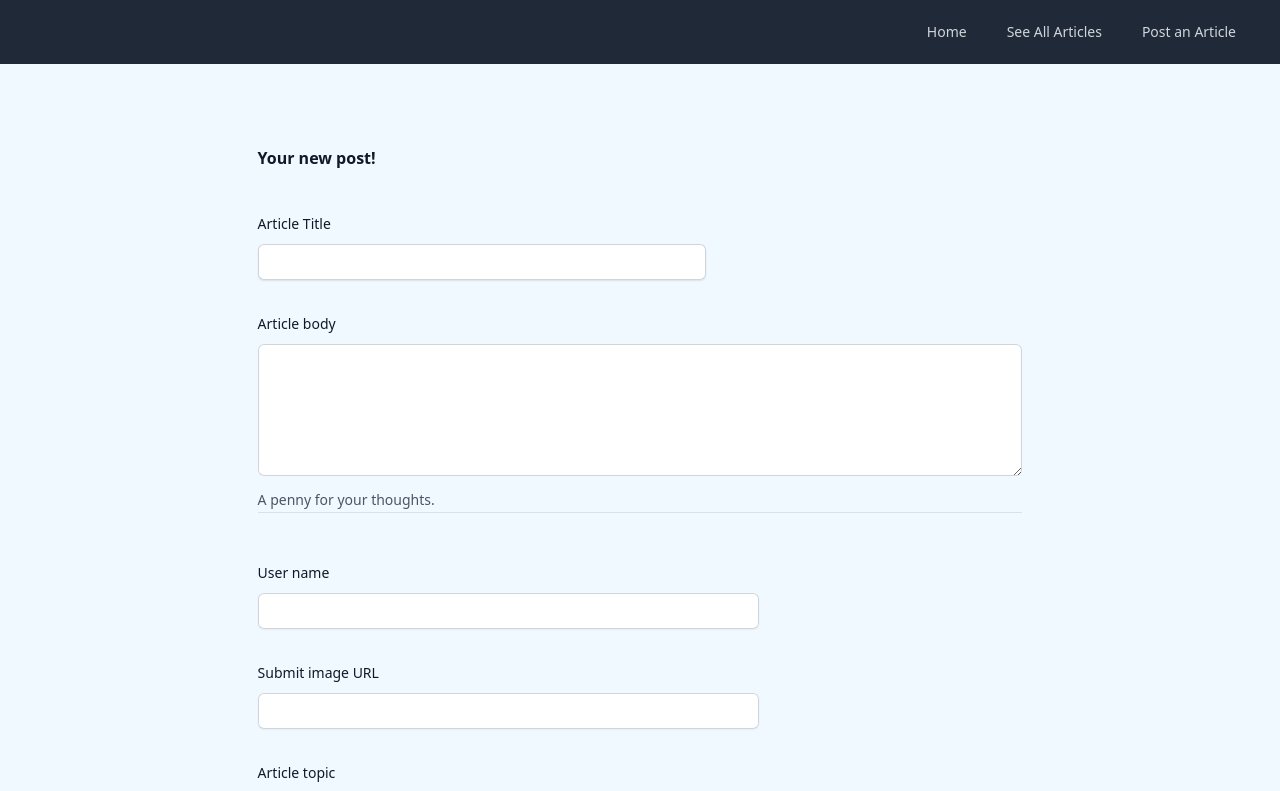
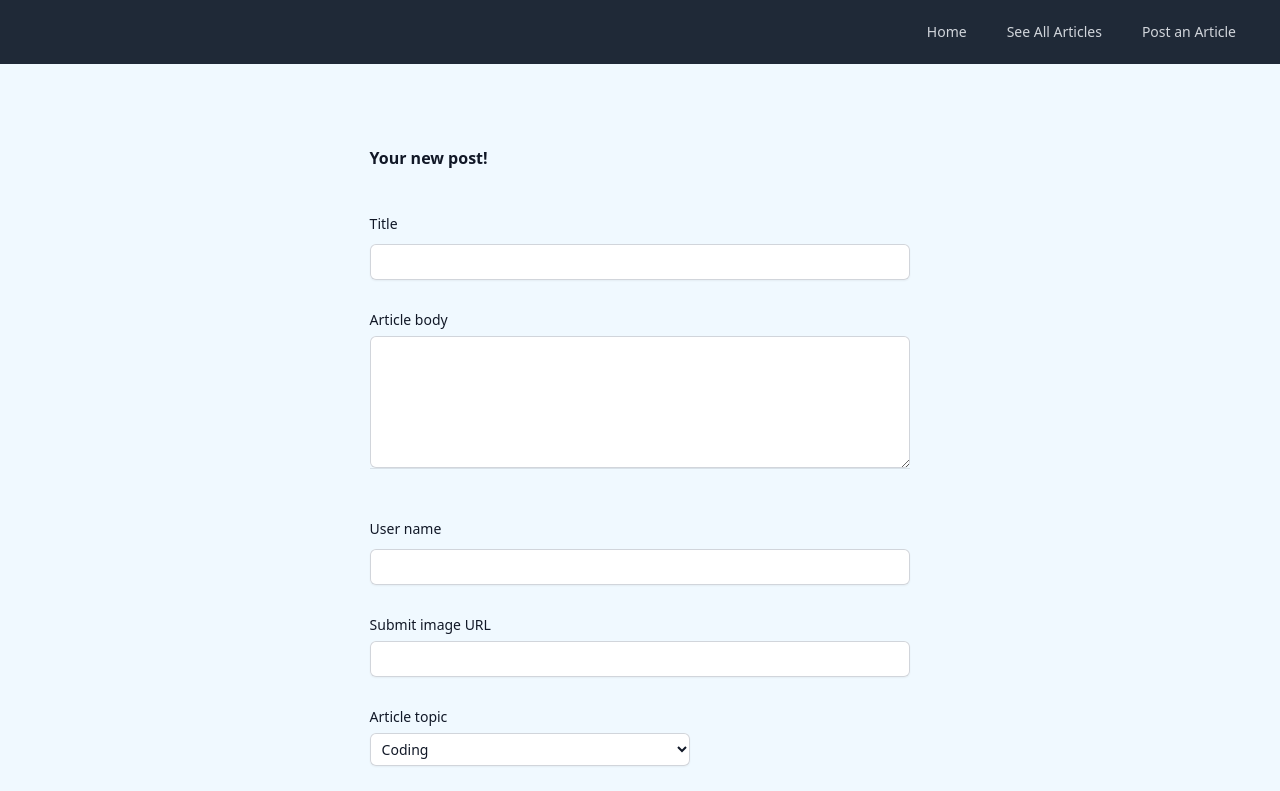
Before and after one commit to AlfredoGvz/front-end-project, a React (Vite) app: page /post_new_article in a window 1280 px wide. Shown: the top 791 px of the page. Built offline with nearby package versions, Linux system fonts and the light colour scheme.

Commit message:
Update post article form

```diff
--- a/src/components/Post-Article.jsx
+++ b/src/components/Post-Article.jsx
@@ -1,5 +1,6 @@
 export default function PostNewArticle() {
   return (
+    <div className="w-9/12 m-auto">
       <form className="p-12 post-article-form">
         <div className="space-y-12 outer-gallery-wrapper m-auto">
           <div className="border-b border-gray-900/10">
@@ -7,35 +8,33 @@ export default function PostNewArticle() {
               Your new post!
             </h2>
 
-          <div className="mt-10 grid grid-cols-1 gap-x-6 gap-y-8 sm:grid-cols-6">
-            <div className="sm:col-span-4">
+            <div className="mt-10  gap-x-6 gap-y-8">
+              <div className="">
                 <label
-                htmlFor="title"
+                  htmlFor="author"
                   className="block text-sm font-medium leading-6 text-gray-900"
                 >
-                Article Title
+                  Title
                 </label>
                 <div className="mt-2">
-                <div className="flex rounded-md shadow-sm ring-1 ring-inset ring-gray-300 focus-within:ring-2 focus-within:ring-inset focus-within:ring-indigo-600 sm:max-w-md">
                   <input
                     type="text"
-                    name="title"
-                    id="title"
+                    name="author"
+                    id="author"
                     className="block w-full rounded-md border-0 py-1.5 text-gray-900 shadow-sm ring-1 ring-inset ring-gray-300
                   placeholder:text-gray-400 focus:ring-2 focus:ring-inset focus:ring-indigo-600 sm:text-sm sm:leading-6 p-2"
                   />
                 </div>
               </div>
-            </div>
 
-            <div className="col-span-full">
+              <div className="mt-7">
                 <label
                   htmlFor="body"
                   className="block text-sm font-medium leading-6 text-gray-900"
                 >
                   Article body
                 </label>
-              <div className="mt-2">
+                <div className="mt-1">
                   <textarea
                     id="body"
                     name="body"
@@ -45,15 +44,12 @@ export default function PostNewArticle() {
                   ring-1 ring-inset ring-gray-300 placeholder:text-gray-400 focus:ring-2 focus:ring-inset focus:ring-indigo-600 sm:text-sm sm:leading-6 p-2"
                   ></textarea>
                 </div>
-              <p className="mt-3 text-sm leading-6 text-gray-600">
-                A penny for your thoughts.
-              </p>
               </div>
             </div>
           </div>
 
           <div className="border-b border-gray-900/10 pb-12">
-          <div className="mt-10 grid grid-cols-1 gap-x-6 gap-y-8 sm:grid-cols-6">
+            <div className="mt-10  gap-x-6 gap-y-8 ">
               <div className="sm:col-span-4">
                 <label
                   htmlFor="author"
@@ -72,14 +68,14 @@ export default function PostNewArticle() {
                 </div>
               </div>
 
-            <div className="sm:col-span-4">
+              <div className="mt-7">
                 <label
                   htmlFor="article_img_url"
                   className="block text-sm font-medium leading-6 text-gray-900"
                 >
                   Submit image URL
                 </label>
-              <div className="mt-2">
+                <div className="mt-1">
                   <input
                     id="article_img_url"
                     name="article_img_url"
@@ -90,14 +86,14 @@ export default function PostNewArticle() {
                 </div>
               </div>
 
-            <div className="sm:col-span-3">
+              <div className="mt-7">
                 <label
                   htmlFor="topic"
                   className="block text-sm font-medium leading-6 text-gray-900"
                 >
                   Article topic
                 </label>
-              <div className="mt-2">
+                <div className="mt-1">
                   <select
                     id="topic"
                     name="topic"
@@ -125,7 +121,6 @@ export default function PostNewArticle() {
           </div>
         </div>
       </form>
-    //   </div>
-    // </div>
+    </div>
   );
 }
```
Lines whose indentation alone changed are shown as unchanged.
